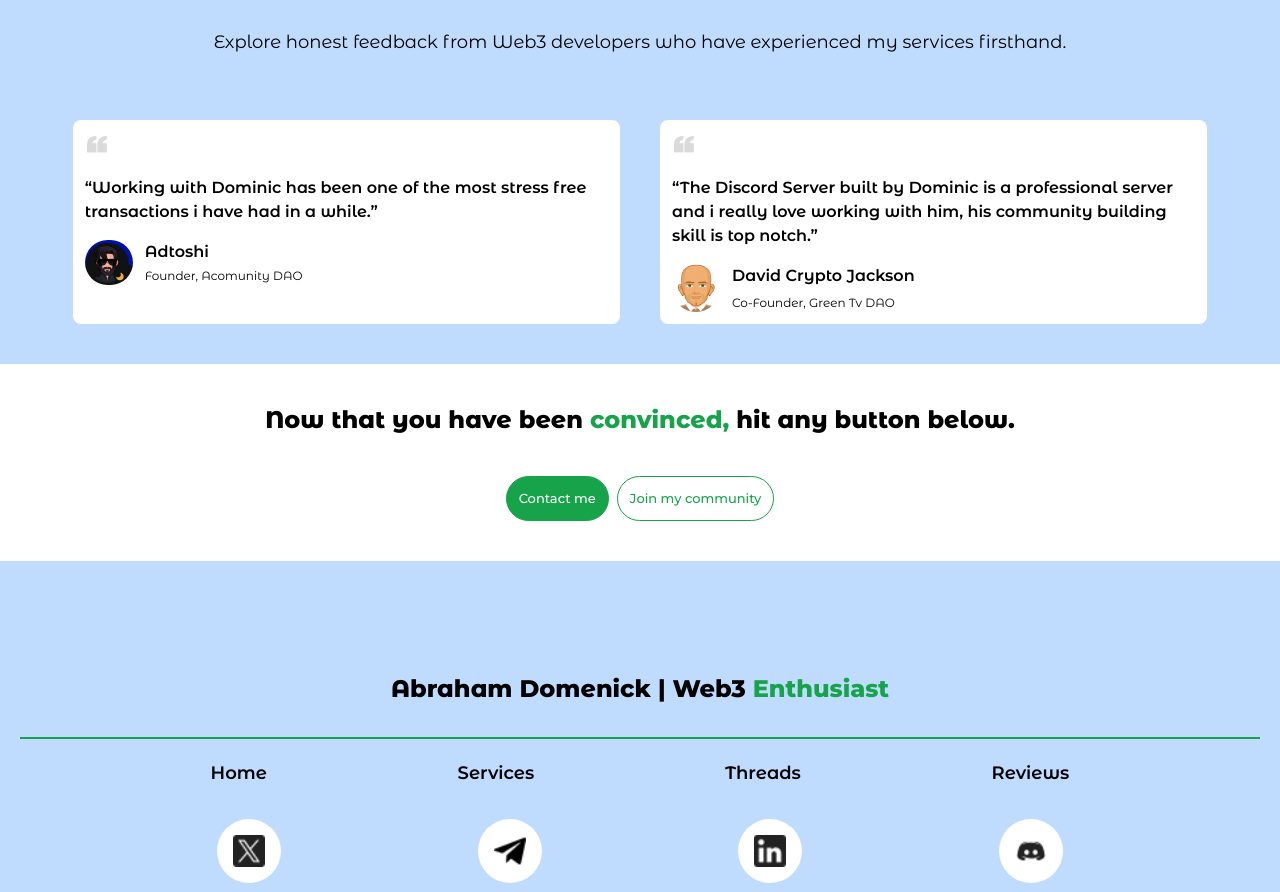
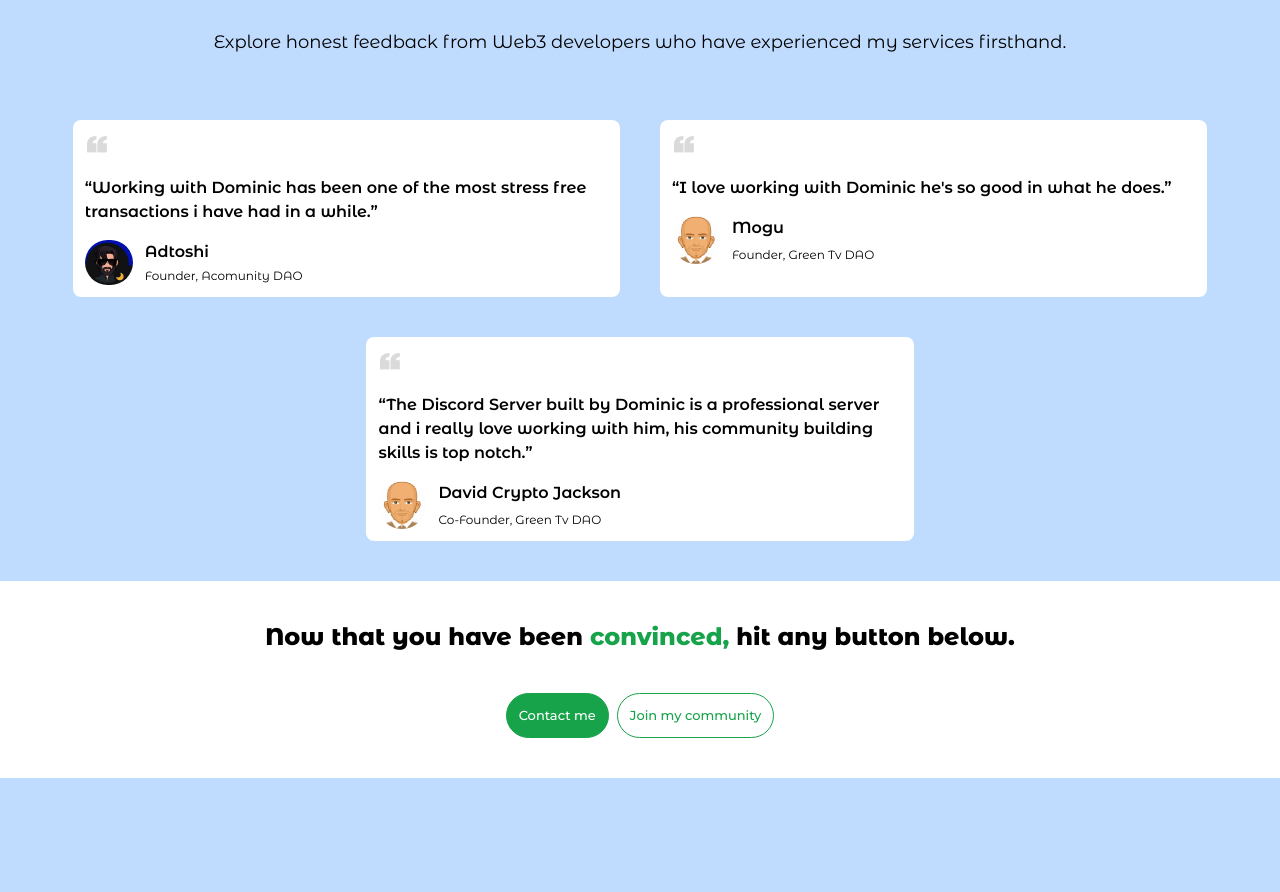
Before and after one commit to abrahamdominic/myweb3resume, a React (Vite) app: page / in a window 1280 px wide. Shown: the part 3875-4767 px from the top of the page. Built offline with nearby package versions, Linux system fonts and the light colour scheme; a web font is replaced by a local one.

Commit message:
added new review

```diff
--- a/src/App.tsx
+++ b/src/App.tsx
@@ -197,6 +197,26 @@ export default function App(): React.FC {
 						</div>
 					</div>
 				</div>
+				<div className='md:w-[45%] w-full p-3 rounded-lg font-MontserratAlternates bg-white'>
+					<img src={QuoteIcon} />
+
+					<p className='text-md mt-5 mb-4 font-semibold'>
+						“I love working with Dominic he's so good in what he does.”
+					</p>
+
+					<div className='flex gap-3 mt-2'>
+						<img
+							className='w-12 rounded-full'
+							src='/reviews/david-jackson.png'
+						/>
+						<div className='flex flex-col justify-between'>
+							<p className='font-MontserratAlternates font-semibold'>
+								Mogu
+							</p>
+							<p className='text-[12px]'>Founder, Green Tv DAO</p>
+						</div>
+					</div>
+				</div>
 
 				<div className='md:w-[45%] w-full p-3 rounded-lg font-MontserratAlternates bg-white'>
 					<img src={QuoteIcon} />
@@ -204,7 +224,7 @@ export default function App(): React.FC {
 					<p className='text-md mt-5 mb-4 font-semibold'>
 						“The Discord Server built by Dominic is a professional server
 						and i really love working with him, his community building
-						skill is top notch.”
+						skills is top notch.”
 					</p>
 
 					<div className='flex gap-3 mt-2'>
```
